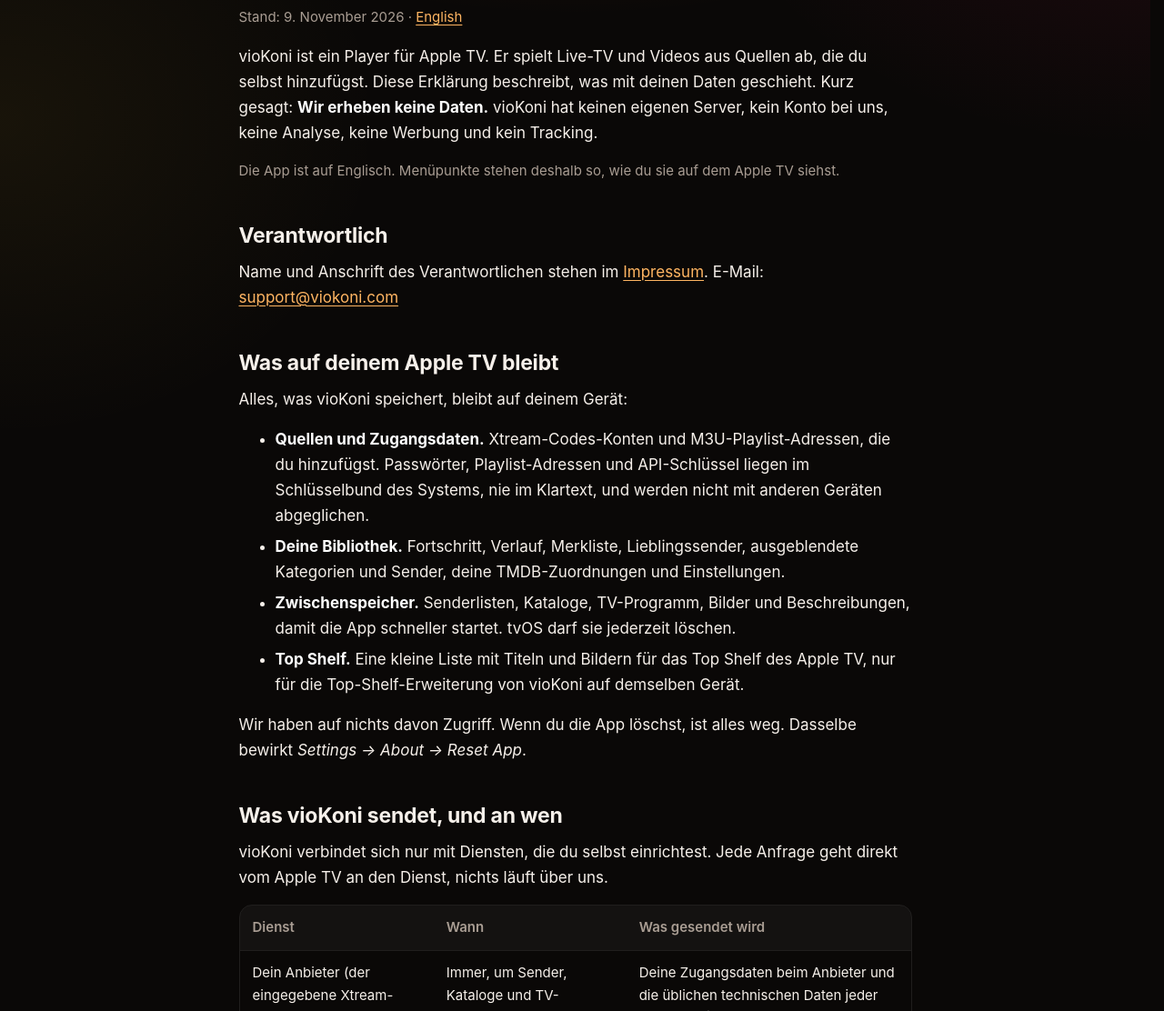
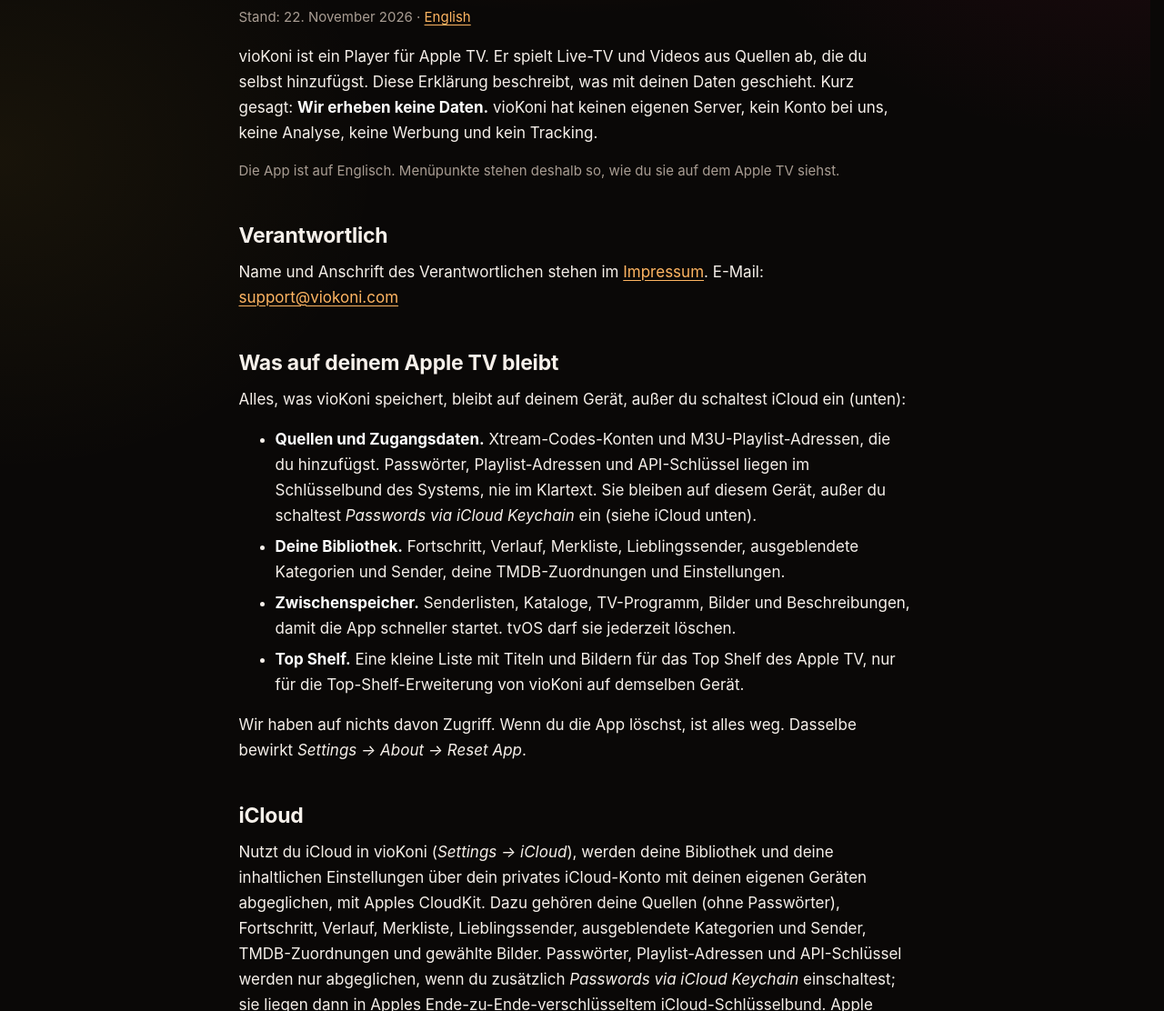
Before and after one commit to viokoni/viokoni, a plain HTML site: page datenschutz/index.html in a window 1280 px wide. Shown: the part 188-1300 px from the top of the page at 91% size. Drawn offline with Linux system fonts and the light colour scheme.

Commit message:
Privacy policy: iCloud sync and iCloud Keychain

```diff
--- a/datenschutz/index.html
+++ b/datenschutz/index.html
@@ -20,7 +20,7 @@
 
 <main class="prose"><div class="wrap">
   <h1 class="page-title">Datenschutzerklärung</h1>
-  <p class="meta">Stand: 9. November 2026 · <a href="../privacy/" hreflang="en" lang="en">English</a></p>
+  <p class="meta">Stand: 22. November 2026 · <a href="../privacy/" hreflang="en" lang="en">English</a></p>
 
   <p>vioKoni ist ein Player für Apple TV. Er spielt Live-TV und Videos aus Quellen ab, die du selbst hinzufügst. Diese Erklärung beschreibt, was mit deinen Daten geschieht. Kurz gesagt: <strong>Wir erheben keine Daten.</strong> vioKoni hat keinen eigenen Server, kein Konto bei uns, keine Analyse, keine Werbung und kein Tracking.</p>
 
@@ -30,14 +30,17 @@
   <p>Name und Anschrift des Verantwortlichen stehen im <a href="../impressum/">Impressum</a>. E-Mail: <a href="mailto:support@viokoni.com">support@viokoni.com</a></p>
 
   <h2>Was auf deinem Apple TV bleibt</h2>
-  <p>Alles, was vioKoni speichert, bleibt auf deinem Gerät:</p>
+  <p>Alles, was vioKoni speichert, bleibt auf deinem Gerät, außer du schaltest iCloud ein (unten):</p>
   <ul>
-    <li><strong>Quellen und Zugangsdaten.</strong> Xtream-Codes-Konten und M3U-Playlist-Adressen, die du hinzufügst. Passwörter, Playlist-Adressen und API-Schlüssel liegen im Schlüsselbund des Systems, nie im Klartext, und werden nicht mit anderen Geräten abgeglichen.</li>
+    <li><strong>Quellen und Zugangsdaten.</strong> Xtream-Codes-Konten und M3U-Playlist-Adressen, die du hinzufügst. Passwörter, Playlist-Adressen und API-Schlüssel liegen im Schlüsselbund des Systems, nie im Klartext. Sie bleiben auf diesem Gerät, außer du schaltest <em>Passwords via iCloud Keychain</em> ein (siehe iCloud unten).</li>
     <li><strong>Deine Bibliothek.</strong> Fortschritt, Verlauf, Merkliste, Lieblingssender, ausgeblendete Kategorien und Sender, deine TMDB-Zuordnungen und Einstellungen.</li>
     <li><strong>Zwischenspeicher.</strong> Senderlisten, Kataloge, TV-Programm, Bilder und Beschreibungen, damit die App schneller startet. tvOS darf sie jederzeit löschen.</li>
     <li><strong>Top Shelf.</strong> Eine kleine Liste mit Titeln und Bildern für das Top Shelf des Apple TV, nur für die Top-Shelf-Erweiterung von vioKoni auf demselben Gerät.</li>
   </ul>
   <p>Wir haben auf nichts davon Zugriff. Wenn du die App löschst, ist alles weg. Dasselbe bewirkt <em>Settings → About → Reset App</em>.</p>
+
+  <h2>iCloud</h2>
+  <p>Nutzt du iCloud in vioKoni (<em>Settings → iCloud</em>), werden deine Bibliothek und deine inhaltlichen Einstellungen über dein privates iCloud-Konto mit deinen eigenen Geräten abgeglichen, mit Apples CloudKit. Dazu gehören deine Quellen (ohne Passwörter), Fortschritt, Verlauf, Merkliste, Lieblingssender, ausgeblendete Kategorien und Sender, TMDB-Zuordnungen und gewählte Bilder. Passwörter, Playlist-Adressen und API-Schlüssel werden nur abgeglichen, wenn du zusätzlich <em>Passwords via iCloud Keychain</em> einschaltest; sie liegen dann in Apples Ende-zu-Ende-verschlüsseltem iCloud-Schlüsselbund. Apple speichert diese Daten nach seiner eigenen <a href="https://www.apple.com/de/legal/privacy/">Datenschutzrichtlinie</a>; wir haben keinen Zugriff auf dein iCloud-Konto. Du kannst iCloud je Gerät ausschalten. <em>Reset App</em> löscht nur die Daten auf diesem Gerät; die Kopie in iCloud entfernst du in den iCloud-Speicher-Einstellungen deines Apple Accounts.</p>
 
   <h2>Was vioKoni sendet, und an wen</h2>
   <p>vioKoni verbindet sich nur mit Diensten, die du selbst einrichtest. Jede Anfrage geht direkt vom Apple TV an den Dienst, nichts läuft über uns.</p>
```
Also changed, not shown: privacy/index.html (+6 -3 lines).
